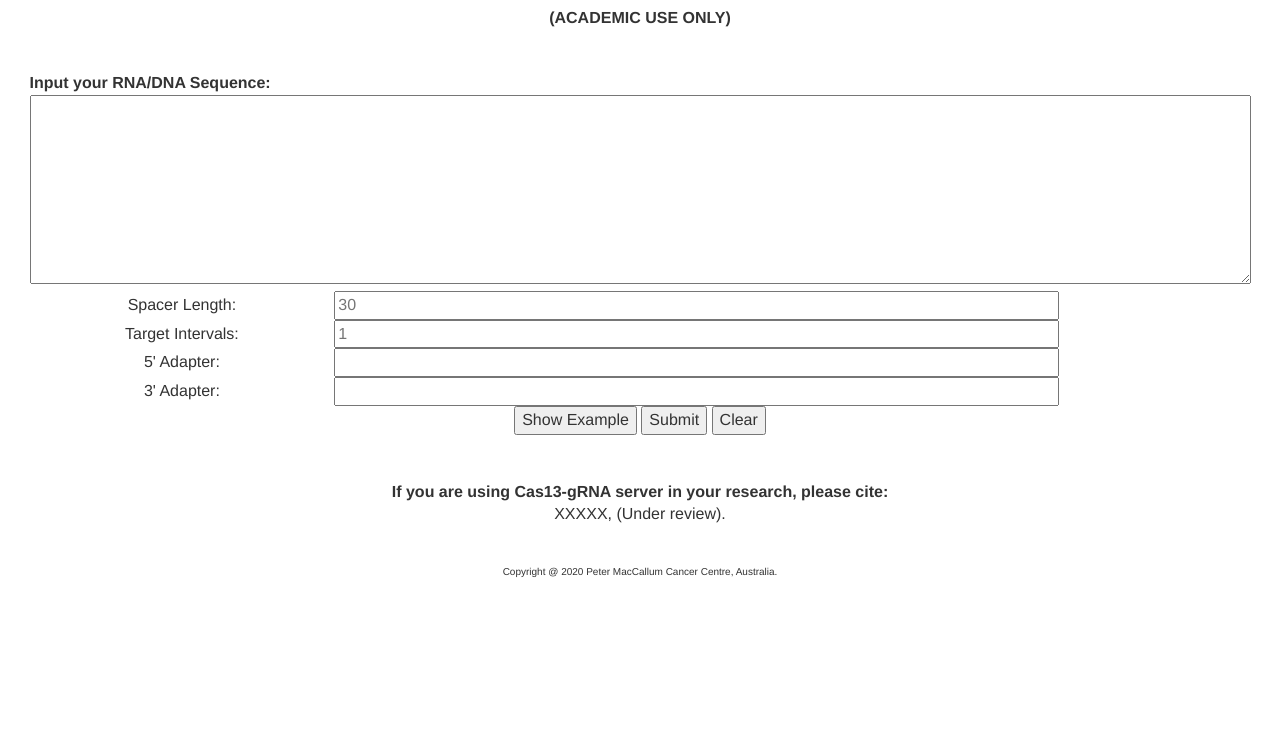
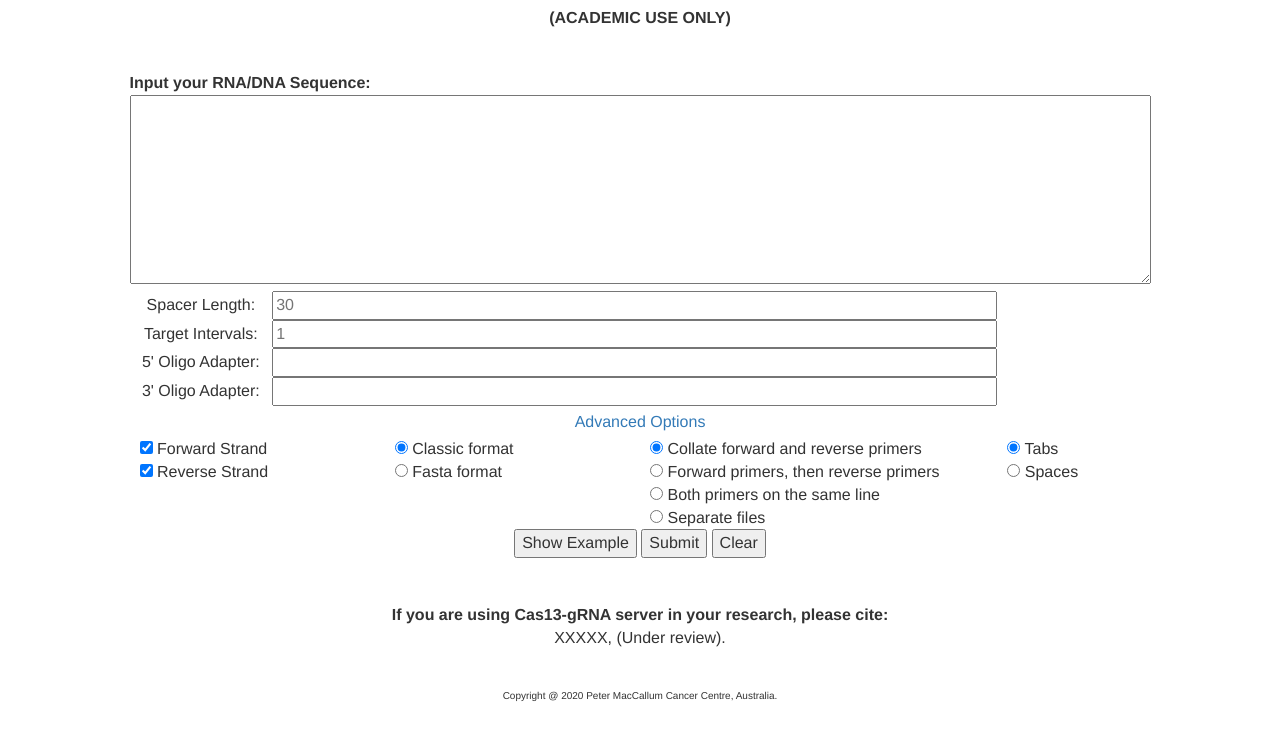
Before and after one commit to cas13b/cas13b.github.io, a plain HTML site: page public/index.html in a window 1280 px wide. Shown: the part 63-800 px from the top of the page. Drawn offline with Linux system fonts and the light colour scheme.

Commit message:
Add advanced option radio buttons and checkboxes

```diff
--- a/public/index.html
+++ b/public/index.html
@@ -18,6 +18,21 @@
         font-family:Consolas,Monaco,Lucida Console,Liberation Mono,DejaVu Sans Mono,Bitstream Vera Sans Mono,Courier New, monospace;
     }
 
+    td#advancedOptionsButton {
+        text-align: center;
+        line-height: 2em;
+    }
+    tr#advancedOptions.hidden {
+        display: none;
+    }
+    tr#advancedOptions td div.option {
+        padding: 0 10px;
+        width: 25%;
+        float: left;
+    }
+    div#outputs {
+        margin: auto;
+    }
 </style>
 </head>
 
@@ -32,34 +47,35 @@
     </p><form enctype="multipart/form-data" action="script.php" method="post">
     <h2></h2><table border="0">
 
-    <tbody><tr>
-    <td align="left"> <strong>Input your RNA/DNA Sequence: </strong> </td>
+    <tbody>
+    <tr>
+        <td align="left" colspan="2"><strong>Input your RNA/DNA Sequence:</strong></td>
     </tr>
 
     <tr>
         <td colspan="2">
-        <textarea name="fasta_sequence" id="fasta_sequence" rows="8" cols="120"></textarea>
+            <textarea name="fasta_sequence" id="fasta_sequence" rows="8" cols="100"></textarea>
         </td>
     </tr>
 
     <tr>
-    <td align="center"> Spacer Length:</td>
-    <td align="left"> <input placeholder='30' type="TEXT" value="" name="F_primer" id="spacer_length" size="75"></td>
+        <td align="center">Spacer Length:</td>
+        <td align="left"><input placeholder='30' type="TEXT" value="" name="F_primer" id="spacer_length" size="75"></td>
     </tr>
 
     <tr>
-    <td align="center"> Target Intervals:</td>
-    <td align="left"> <input placeholder='1' type="TEXT" value="" name="F_primer" id="intervals" size="75"></td>
+        <td align="center">Target Intervals:</td>
+        <td align="left"><input placeholder='1' type="TEXT" value="" name="F_primer" id="intervals" size="75"></td>
     </tr>
 
     <tr>
-    <td align="center"> 5' Adapter:</td>
-    <td align="left"> <input type="TEXT" value="" name="F_primer" id="F_primer" size="75"></td>
+        <td align="center">5' Oligo Adapter:</td>
+        <td align="left"><input type="TEXT" value="" name="F_primer" id="F_primer" size="75"></td>
     </tr>
 
     <tr>
-    <td align="center"> 3' Adapter:</td>
-    <td align="left"> <input type="TEXT" value="" name="R_primer" id="R_primer" size="75"></td>
+        <td align="center">3' Oligo Adapter:</td>
+        <td align="left"><input type="TEXT" value="" name="R_primer" id="R_primer" size="75"></td>
     </tr>
 
 <!--
@@ -69,6 +85,48 @@
     </tr>
 -->
 
+<tr>
+    <td id="advancedOptionsButton" colspan="2"><a href="#" onclick="$('#advancedOptions').toggleClass('hidden')">Advanced Options</a></td>
+</tr>
+
+<tr id='advancedOptions'>
+    <td colspan="2">
+        <!-- Make forward or reverse optional -->
+        <div class='option'>
+            <input type="checkbox" id="showForward" name="showForward" value="showForward" checked="true">
+            <label for="showForward">Forward Strand</label><br>
+            <input type="checkbox" id="showReverse" name="showReverse" value="showReverse" checked="true">
+            <label for="showReverse">Reverse Strand</label><br>
+        </div>
+
+        <div class='option'>
+            <input type="radio" id="classic_radio" name="format" value="classic" checked="true">
+            <label for="classic_radio">Classic format</label><br>
+            <input type="radio" id="fasta_radio" name="format" value="fasta">
+            <label for="fasta_radio">Fasta format</label><br>
+
+        </div>
+
+        <div class='option' style="width: 35%;">
+            <input type="radio" id="collate_radio" name="lines" value="collate" checked="true">
+            <label for="collate_radio">Collate forward and reverse primers </label><br>
+            <input type="radio" id="separate_radio" name="lines" value="separate">
+            <label for="separate_radio">Forward primers, then reverse primers</label><br>
+            <input type="radio" id="double_radio" name="lines" value="double">
+            <label for="double_radio">Both primers on the same line</label><br>
+            <input type="radio" id="files_radio" name="lines" value="files">
+            <label for="files_radio">Separate files</label><br>
+        </div>
+
+        <div class='option' style="width: 15%;">
+            <input type="radio" id="tabs_radio" name="separator" value="tabs" checked="true">
+            <label for="tabs_radio">Tabs</label><br>
+            <input type="radio" id="spaces_radio" name="separator" value="spaces">
+            <label for="spaces_radio">Spaces</label><br>
+        </div>
+    </td>
+</tr>
+
     </tbody></table>
     <input type="BUTTON" value="Show Example" onclick="show_example()">
     <input type="SUBMIT" value="Submit" onclick="submit_sequence()">
@@ -76,12 +134,12 @@
     <input type="hidden" name="METHOD" value="Go!">
 
     </form>
-
+<div id="outputs">
     <div id='errors_div' style="display: none;">
         <br>
         <td align="left"> <strong style="color: red;">Errors: </strong></td>
         <br>
-    <textarea id='errors' rows="8" cols="120"></textarea>
+        <textarea id='errors' rows="8" cols="100"></textarea>
     </div>
 
     <div id='output_div' style="display: none;">
@@ -90,16 +148,16 @@
             <br>
         <a id="download_csv">Download as .txt file</a> </td>
         <br>
-    <textarea id='output' rows="8" cols="120"></textarea>
+        <textarea id='output' rows="8" cols="100"></textarea>
     </div>
 
     <div id='stats_div' style="display: none;">
         <br>
         <td align="left"> <strong>Stats: </strong> </td>
         <br>
-    <textarea id='stats' rows="8" cols="120"></textarea>
+        <textarea id='stats' rows="8" cols="100"></textarea>
     </div>
-
+</div>
     <br>
     <p>
     <b><br>If you are using Cas13-gRNA server in your research, please cite:<br> </b>
```
Also changed, not shown: 1 other file. Lines whose indentation alone changed are shown as unchanged.
